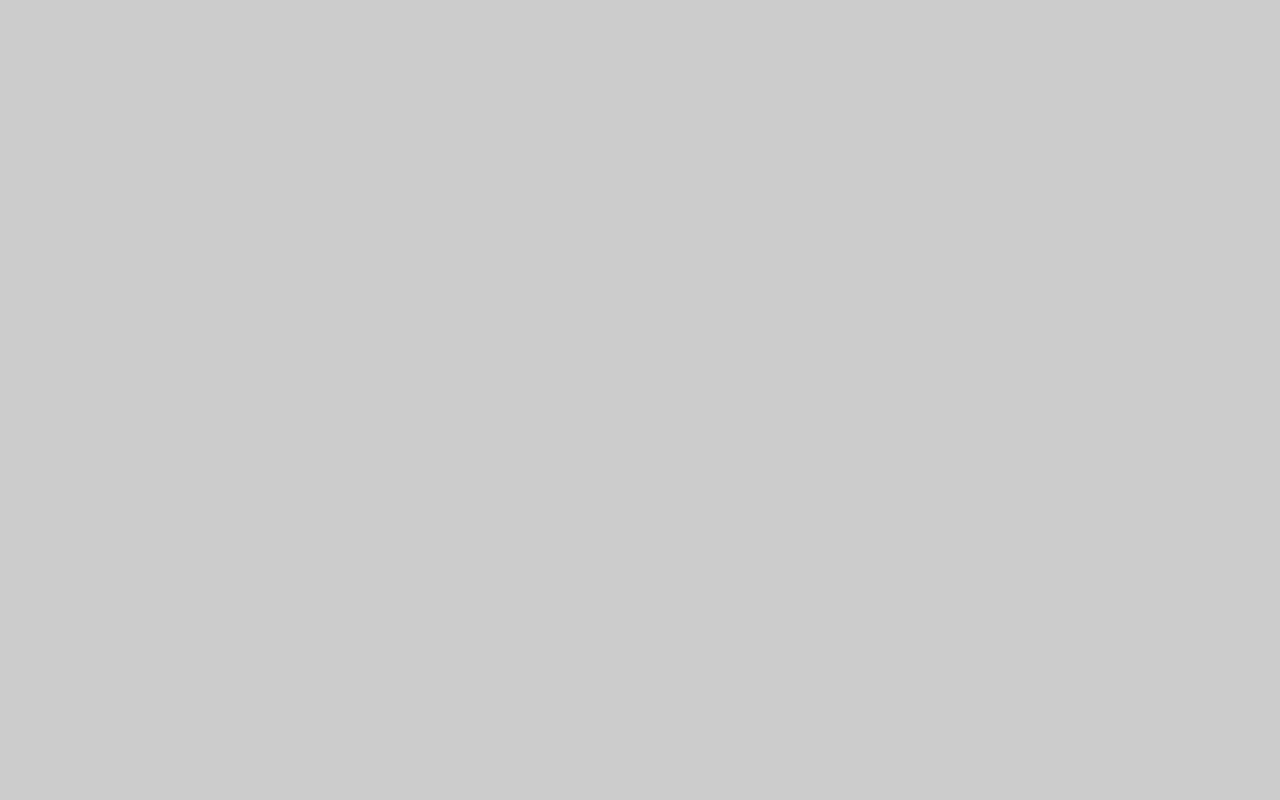
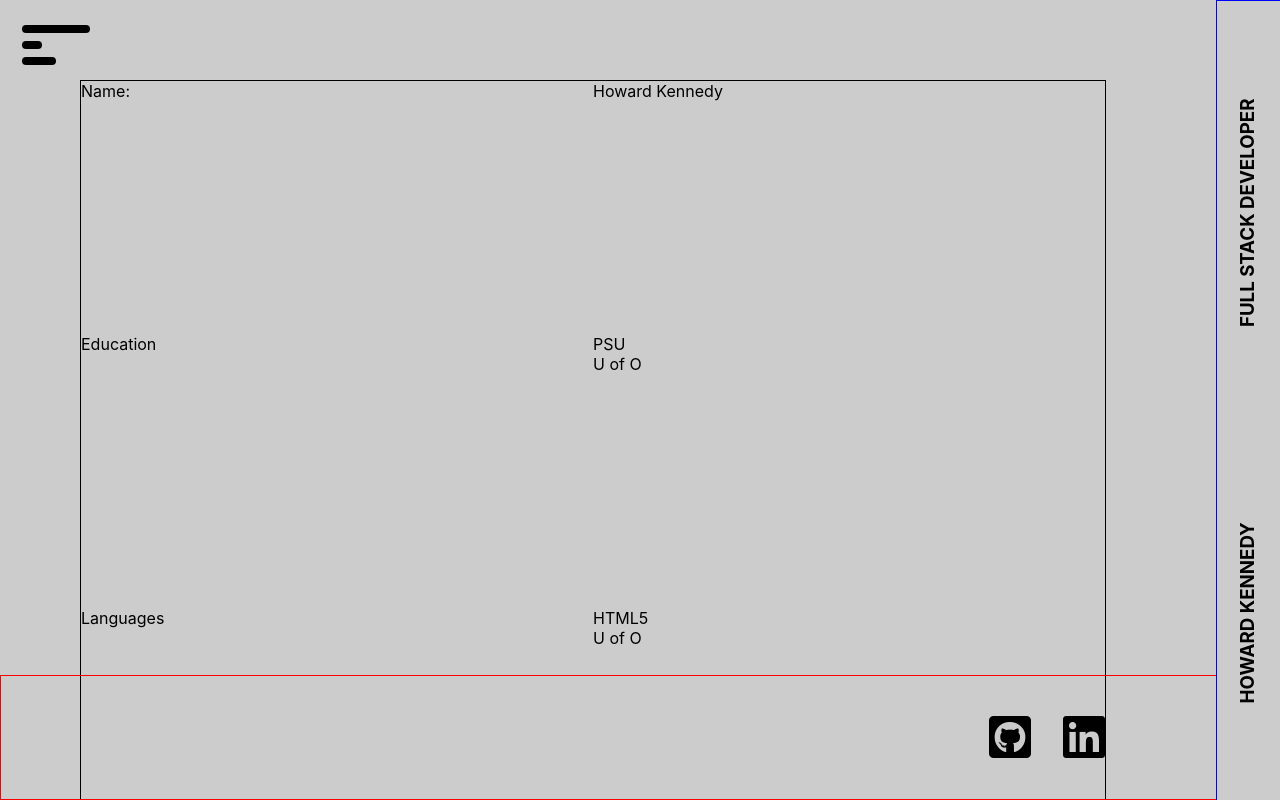
Before and after one commit to hkennedyvi/hk-portfolio, a React (Create React App) app: page /about in a window 1280 px wide. Shown: the top 800 px of the page. Built offline with nearby package versions, Linux system fonts and the light colour scheme.

Commit message:
resume/about section add

```diff
--- a/src/App.js
+++ b/src/App.js
@@ -2,6 +2,7 @@ import React from 'react';
 import { BrowserRouter as Router, Route, Switch } from "react-router-dom";
 import Home from './pages/Home';
 import Portfolio from './pages/Portfolio';
+import About from './pages/About';
 import Contact from './pages/Contact';
 
 function App() {
@@ -15,6 +16,9 @@ function App() {
         <Route exact path="/portfolio">
          <Portfolio />
         </Route>
+        <Route exact path="/about">
+          <About />
+        </Route>
         <Route exact path="/contact">
          <Contact />
         </Route>
--- a/src/components/NavBar/index.jsx
+++ b/src/components/NavBar/index.jsx
@@ -43,6 +43,13 @@ function NavBar() {
                         </a>
                     </li>
                     <li className="nav_item">
+                        <a className="nav_link" href="/about">
+                            <span className="link_text">
+                                About
+                            </span>
+                        </a>
+                    </li>
+                    <li className="nav_item">
                         <a className="nav_link" href="/contact">
                             <span className="link_text">
                                 Contact
--- /dev/null
+++ b/src/components/Resume/index.jsx
@@ -0,0 +1,54 @@
+import React from 'react';
+import './resume.scss';
+
+function Resume() {
+    return (
+        <div className="about_container">
+            <div className="resume_container">
+
+                <div>
+                    Name:
+                </div>
+                <div>
+                    Howard Kennedy
+                </div>
+
+                <div>
+                    Education
+                </div>
+                <div>
+                    <div>PSU</div>
+                    <div>U of O</div>
+                </div>
+
+                <div>
+                    Languages
+                </div>
+                <div>
+                    <div>HTML5</div>
+                    <div>U of O</div>
+                </div>
+                {/* <div className="entry">
+                    <div className="left_column">
+                        Name:
+                    </div>
+                    <div className="right_column">
+                        Howard Kennedy
+                    </div>
+                </div>
+                <div className="entry">
+                    <div className="left_column">
+                        Education:
+                    </div>
+                    <div className="right_column">
+                        <span>PSU</span>
+                        <span>U of O</span>
+                    </div>
+                </div> */}
+            </div>
+       RESUME
+        </div>
+    )
+}
+
+export default Resume;
--- /dev/null
+++ b/src/components/Resume/resume.scss
@@ -0,0 +1,19 @@
+.resume_container {
+    display: grid;
+    grid-template-columns: 1fr 1fr;
+    margin: 5em;
+    width: 80vw;
+    height: 100vh;
+    border: black solid 1px;
+}
+
+.entry {
+    display: flex;
+    justify-content: space-around;
+    text-align: start;
+}
+
+.right_column {
+    display: flex;
+    flex-direction: column;
+}
--- /dev/null
+++ b/src/pages/About.js
@@ -0,0 +1,19 @@
+import React from 'react';
+import NavBar from '../components/NavBar';
+import Resume from '../components/Resume';
+import SideBar from '../components/SideBar';
+import Footer from '../components/Footer';
+
+function  About () {
+
+    return (
+        <div>
+            <NavBar />
+            <Resume />
+            <SideBar />
+            <Footer />
+        </div>
+    )
+}
+
+export default About;
```
